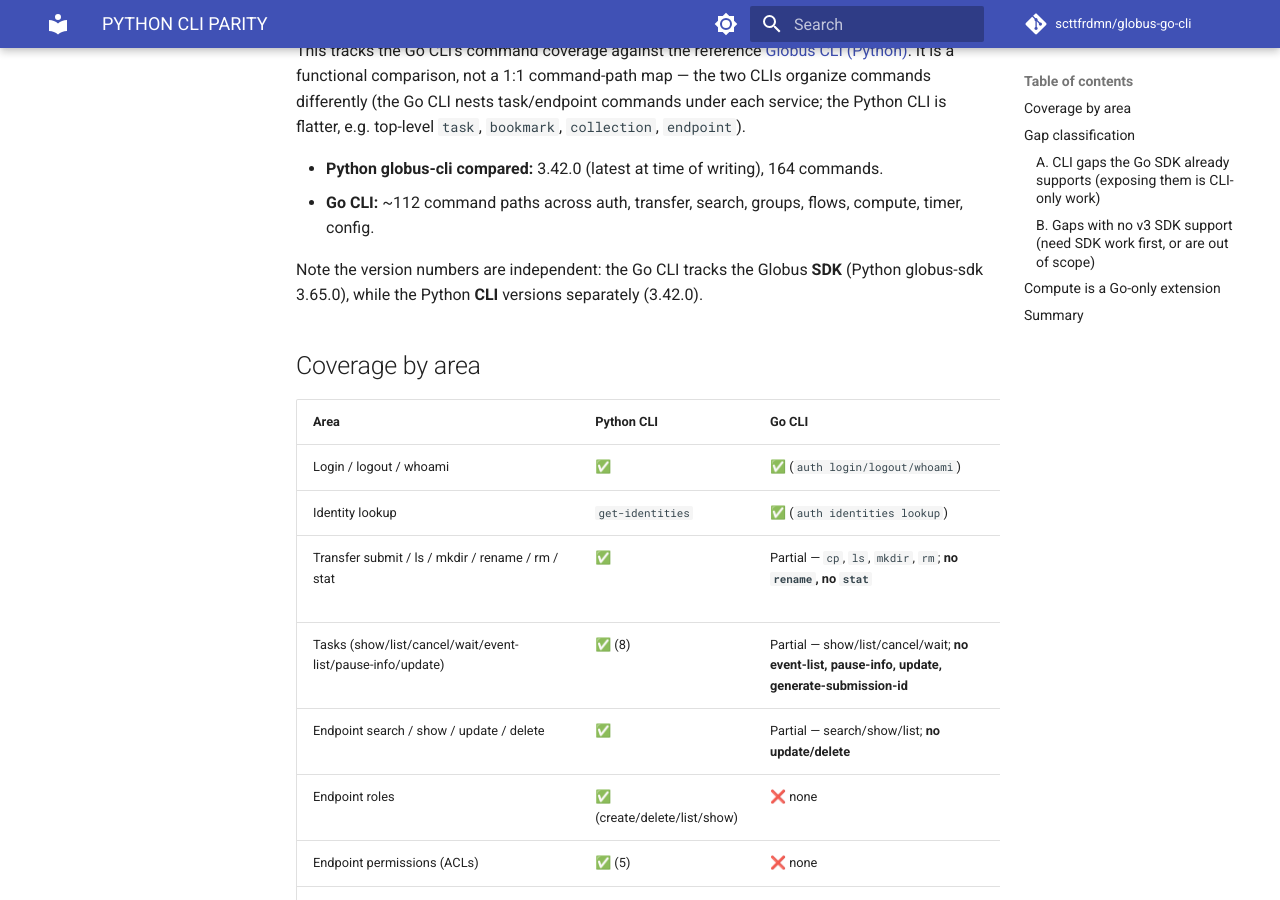
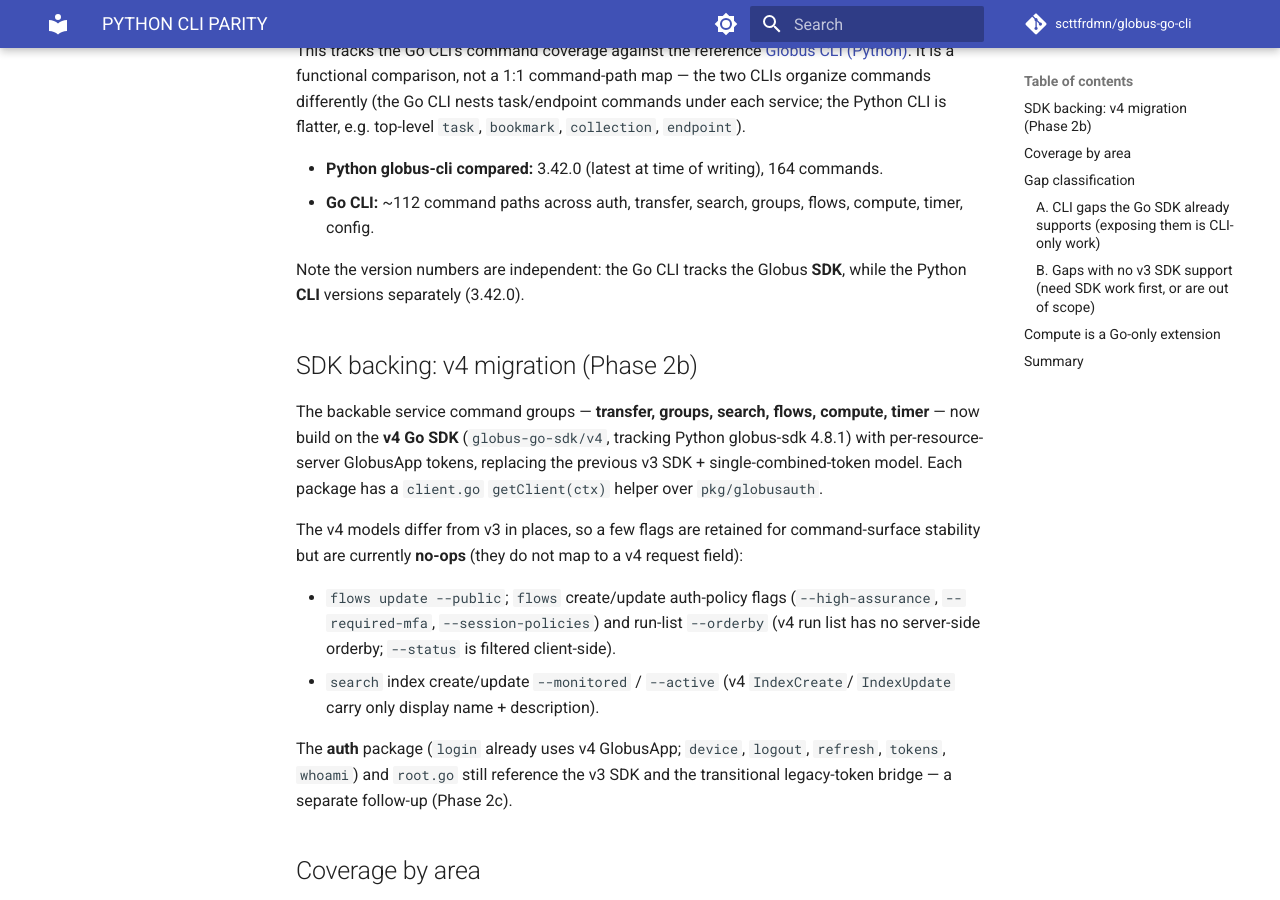
Before and after one commit to scttfrdmn/globus-go-cli, an MkDocs documentation site: the page built from docs/PYTHON_CLI_PARITY.md, in a window 1280 px wide and 900 px high, scrolled down 190 px. Built offline with MkDocs 1.6.1 and Material for MkDocs 9.7.7, drawn with Linux system fonts in a browser that asks for light colours; comment, search, counter and statistics services are not loaded; the version menu is left out; some of the changed text lies outside the part shown.

Commit message:
docs: note v4 SDK migration and no-op flags in parity doc

```diff
--- a/docs/PYTHON_CLI_PARITY.md
+++ b/docs/PYTHON_CLI_PARITY.md
@@ -14,8 +14,31 @@
 - **Go CLI:** ~112 command paths across auth, transfer, search, groups, flows,
   compute, timer, config.
 
-Note the version numbers are independent: the Go CLI tracks the Globus **SDK**
-(Python globus-sdk 3.65.0), while the Python **CLI** versions separately (3.42.0).
+Note the version numbers are independent: the Go CLI tracks the Globus **SDK**,
+while the Python **CLI** versions separately (3.42.0).
+
+## SDK backing: v4 migration (Phase 2b)
+
+The backable service command groups — **transfer, groups, search, flows,
+compute, timer** — now build on the **v4 Go SDK** (`globus-go-sdk/v4`, tracking
+Python globus-sdk 4.8.1) with per-resource-server GlobusApp tokens, replacing
+the previous v3 SDK + single-combined-token model. Each package has a
+`client.go` `getClient(ctx)` helper over `pkg/globusauth`.
+
+The v4 models differ from v3 in places, so a few flags are retained for
+command-surface stability but are currently **no-ops** (they do not map to a v4
+request field):
+
+- `flows update --public`; `flows` create/update auth-policy flags
+  (`--high-assurance`, `--required-mfa`, `--session-policies`) and run-list
+  `--orderby` (v4 run list has no server-side orderby; `--status` is filtered
+  client-side).
+- `search` index create/update `--monitored` / `--active` (v4 `IndexCreate`/
+  `IndexUpdate` carry only display name + description).
+
+The **auth** package (`login` already uses v4 GlobusApp; `device`, `logout`,
+`refresh`, `tokens`, `whoami`) and `root.go` still reference the v3 SDK and the
+transitional legacy-token bridge — a separate follow-up (Phase 2c).
 
 ## Coverage by area
 
@@ -67,12 +90,13 @@
 
 ### B. Gaps with no v3 SDK support (need SDK work first, or are out of scope)
 
-- **GCS / collections management** (`collection`, `gcs`, ~32 commands) — there is
-  **no v3 `gcs` service** in the Go SDK. The v4 SDK module has a `gcs` service;
-  full support would require either a v4-based CLI or a v3 gcs port.
+- **GCS / collections management** (`collection`, `gcs`, ~32 commands) — the v4
+  SDK module has a `gcs` service. Now that the service commands build on v4
+  (Phase 2b), wiring these up is CLI work rather than an SDK blocker.
 - **GCP (Globus Connect Personal)** — local-agent management; not an SDK API.
-- **Streams / tunnels** — a Python globus-sdk v4.3.0+ feature, absent from the
-  frozen v3 SDK. Present as "unavailable" stubs.
+- **Streams / tunnels** — a Python globus-sdk v4.3.0+ feature. The v4 Go SDK
+  transfer client now exposes tunnel/stream-access-point methods, so these are
+  becoming supportable; the CLI currently ships "unavailable" stubs.
 - **`api` raw passthrough** — convenience for arbitrary API calls; no SDK method,
   would be a thin HTTP wrapper.
 
```
